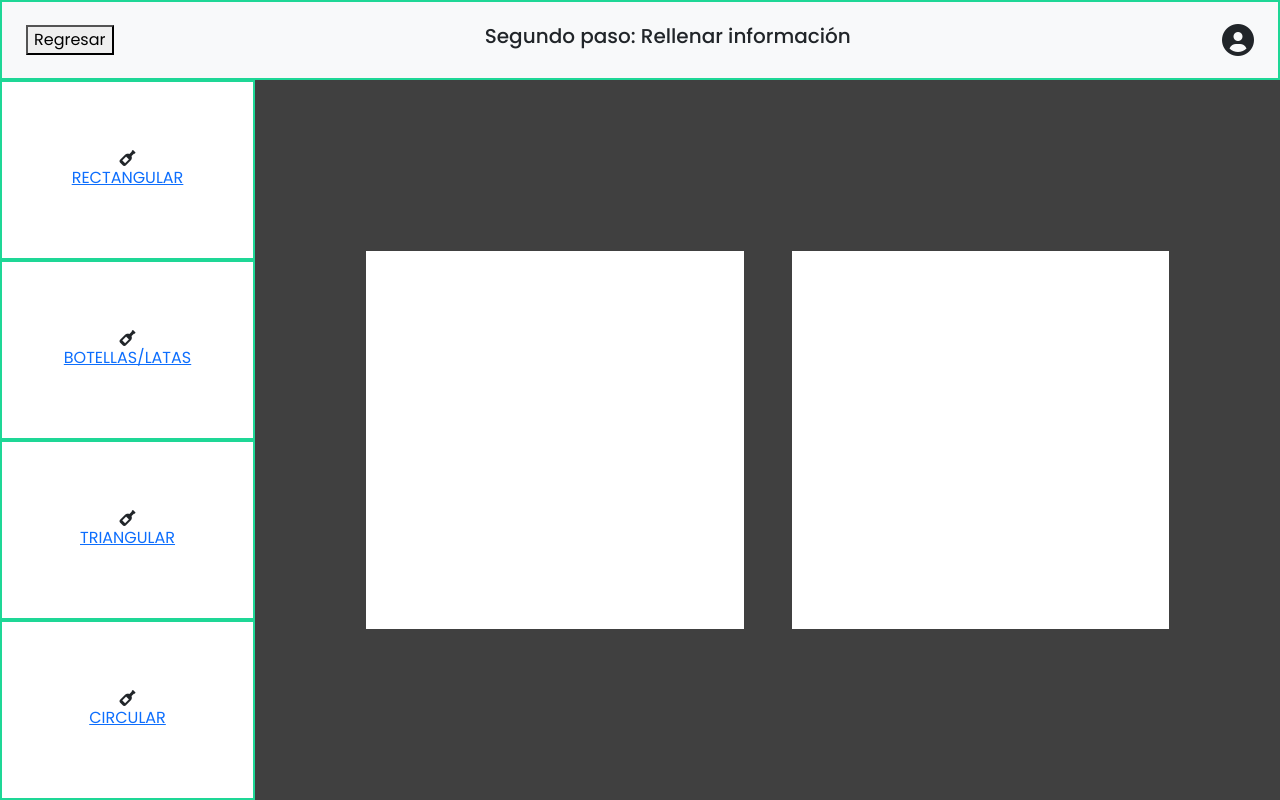
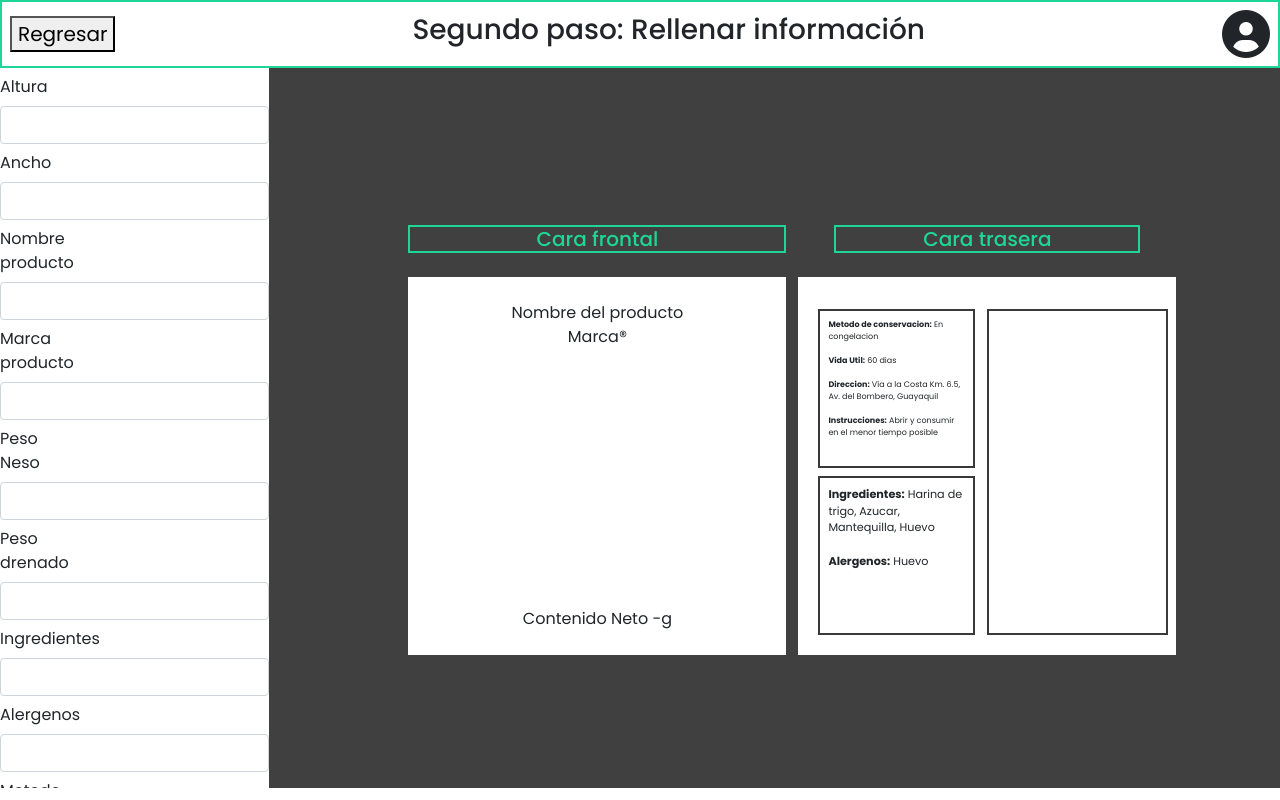
Before and after one commit to MMarck/etiket, a React (Create React App) app in the folder etiket-app/: page /rectangular in a window 1280 px wide. Built offline with nearby package versions, Linux system fonts and the light colour scheme.

Commit message:
previsualizacion rectangular, correccion de algunas advertencias, modificacion navbar

```diff
--- a/etiket-app/src/App.js
+++ b/etiket-app/src/App.js
@@ -4,8 +4,6 @@ import Header from "./components/Header";
 import HomeBody from "./components/HomeBody";
 import Navbar from './components/Navbar/Navbar';
 import Sidebar from './components/Sidebar/Sidebar';
-import SidebarRect from './components/SidebarRect';
-import background_image from './assets/fondo.png';
 import GeneradorRectagular from './components/GeneradorRectangular/GeneradorRectangular';
 import GeneradorBotella from './components/GeneradorBotella/GeneradorBotella';
 import GeneradorTriangular from './components/GeneradorTriangular/GeneradorTriangular';
@@ -31,7 +29,7 @@ function App() {
             <Navbar setHomeButton={true} information={'Primer paso: Escoger un tipo de plantilla'} />
             <div className='d-flex'>
               <Sidebar/>
-              <div className='container d-flex justify-content-center align-items-center m-0' style={{'background-color':'#404040'}} >
+              <div className='container d-flex justify-content-center align-items-center m-0' style={{backgroundColor:'#404040'}} >
                 <h1 className='m-0' style={{'color':'#979797', 'font-family':'Bradley Hand ITC', 'fontSize':'4.5rem', 'font-weight': 'bold', 'text-align': 'center'}} >Creemos una etiqueta <br></br> para tu producto</h1>
               </div>
             </div>
--- a/etiket-app/src/components/GeneradorBotella/GeneradorBotella.js
+++ b/etiket-app/src/components/GeneradorBotella/GeneradorBotella.js
@@ -11,8 +11,8 @@ class GeneradorBotella extends Component{
                 <Navbar setBackButton={true} information={'Segundo paso: Rellenar información'} />
                 <div className='d-flex'>
                     <Sidebar/>
-                    <div className='container d-flex justify-content-center align-items-center m-0' style={{'background-color':'#404040'}} >
-                        <div className='mx-4' style={{'background-color':'white', height:'100mm', width:'200mm'}}></div>
+                    <div className='container d-flex justify-content-center align-items-center m-0' style={{backgroundColor:'#404040'}} >
+                        <div className='mx-4' style={{backgroundColor:'white', height:'100mm', width:'200mm'}}></div>
                     </div>
                 </div>
             </div>
--- a/etiket-app/src/components/GeneradorCircular/GeneradorCircular.js
+++ b/etiket-app/src/components/GeneradorCircular/GeneradorCircular.js
@@ -11,8 +11,8 @@ class GeneradorCircular extends Component{
                 <Navbar setBackButton={true} information={'Segundo paso: Rellenar información'} />
                 <div className='d-flex'>
                     <Sidebar/>
-                    <div className='container d-flex justify-content-center align-items-center m-0' style={{'background-color':'#404040'}} >
-                        <div className='mx-4' style={{'background-color':'white', height:'100mm', width:'100mm', 'border-radius': '50%'}}></div>
+                    <div className='container d-flex justify-content-center align-items-center m-0' style={{backgroundColor:'#404040'}} >
+                        <div className='mx-4' style={{backgroundColor:'white', height:'100mm', width:'100mm', 'border-radius': '50%'}}></div>
                     </div>
                 </div>
             </div>
--- a/etiket-app/src/components/GeneradorRectangular/GeneradorRectangular.js
+++ b/etiket-app/src/components/GeneradorRectangular/GeneradorRectangular.js
@@ -1,20 +1,105 @@
 import { Component } from 'react';
 import './GeneradorRectangular.css';
 import Navbar from '../Navbar/Navbar';
-import Sidebar from '../Sidebar/Sidebar';
 
 class GeneradorRectangular extends Component{
+    constructor(props){
+        super(props);
+        this.state = {
+            altura: '',
+            ancho: '',
+            nombreProducto: '',
+            marca: '',
+            pesoNeto: '',
+            presoDrenado: '',
+            ingredientes: '',
+            alergenos: '',
+            metodoConservacion: '',
+            vidaUtil:'',
+            direccion: '',
+            instrucciones: ''
+        };
+        this.updateStateVariable = this.updateStateVariable.bind(this);
+    }
+
+    /*
+    * Para que este metodo funcione bien se debe declarar
+    * la variable A en el estado y el input debe tener el
+    * prop 'name' con el nombre A
+    */
+    updateStateVariable(event){
+        const { value, name } = event.target;
+        this.setState({
+            [name]: value
+        })
+    }
+
 
     render(){
         return(
             <div>
                 <Navbar setBackButton={true} information={'Segundo paso: Rellenar información'} />
                 <div className='d-flex'>
-                    <Sidebar/>
-                    <div className='container d-flex justify-content-center align-items-center m-0' style={{'background-color':'#404040'}} >
-                        <div className='mx-4' style={{'background-color':'white', height:'100mm', width:'100mm'}}></div>
-                        <div className='mx-4' style={{'background-color':'white', height:'100mm', width:'100mm'}}></div>
+
+                    <form style={{overflow: 'auto', overflowY: 'scroll', maxHeight: '90vh'}}>
+                        <label htmlFor="altura" className="col-sm-2 col-form-label">Altura</label>
+                        <input name='altura' type="text" onChange={this.updateStateVariable} className="form-control" id="altura"/>
+
+                        <label htmlFor="ancho" className="col-sm-2 col-form-label">Ancho</label>
+                        <input name='ancho' type="text" onChange={this.updateStateVariable} className="form-control" id="ancho"/>
+
+                        <label htmlFor="nombre" className="col-sm-2 col-form-label">Nombre producto</label>
+                        <input name='nombreProducto' type="text" onChange={this.updateStateVariable} className="form-control" id="nombre"/>
+
+                        <label htmlFor="marca" className="col-sm-2 col-form-label">Marca producto</label>
+                        <input name='marca' type="text" onChange={this.updateStateVariable} className="form-control" id="marca"/>
+
+                        <label htmlFor="pesoNeto" className="col-sm-2 col-form-label">Peso Neso</label>
+                        <input name='pesoNeto' type="text" onChange={this.updateStateVariable} className="form-control" id="pesoNeto"/>
+
+                        <label htmlFor="presoDrenado" className="col-sm-2 col-form-label">Peso drenado</label>
+                        <input name='presoDrenado' type="text" onChange={this.updateStateVariable} className="form-control" id="presoDrenado"/>
+
+                        <label htmlFor="ingredientes" className="col-sm-2 col-form-label">Ingredientes</label>
+                        <input name='ingredientes' type="text" onChange={this.updateStateVariable} className="form-control" id="ingredientes"/>
+
+                        <label htmlFor="alergenos" className="col-sm-2 col-form-label">Alergenos</label>
+                        <input name='alergenos' type="text" onChange={this.updateStateVariable} className="form-control" id="alergenos"/>
+
+                        <label htmlFor="metodoConservacion" className="col-sm-2 col-form-label">Metodo conservacion</label>
+                        <input name='metodoConservacion' type="text" onChange={this.updateStateVariable} className="form-control" id="metodoConservacion"/>
+
+                        <label htmlFor="vidaUtil" className="col-sm-2 col-form-label">Vida Util</label>
+                        <input name='vidaUtil' type="text" onChange={this.updateStateVariable} className="form-control" id="vidaUtil"/>
+
+                        <label htmlFor="direccion" className="col-sm-2 col-form-label">Direccion</label>
+                        <input name='direccion' type="text" onChange={this.updateStateVariable} className="form-control" id="direccion"/>
+
+                        <label htmlFor="instrucciones" className="col-sm-2 col-form-label">Instrucciones</label>
+                        <input name='instrucciones' type="text" onChange={this.updateStateVariable} className="form-control" id="instrucciones"/>
+
+
+                    </form>
+
+
+                    <div className='container d-flex justify-content-center align-items-center m-0' style={{backgroundColor:'#404040', height: '90vh', overflow: 'auto', overflowY: 'scroll', maxHeight: '90vh'}} >
+                        <FrontRectangular
+                            productName={this.state.nombreProducto}
+                            brand={this.state.marca}
+                            netWeigth={this.state.pesoNeto}
+                            drenWeigth={this.state.presoDrenado}
+                        />
+
+                        <BackRectangular
+                            ingredients={this.state.ingredientes}
+                            allergens = {this.state.alergenos}
+                            conservationMethod = {this.state.metodoConservacion}
+                            life = {this.state.vidaUtil}
+                            direction = {this.state.direccion}
+                            instructions = {this.state.instrucciones}
+                        />
                     </div>
+
                 </div>
             </div>
       )
@@ -22,3 +107,92 @@ class GeneradorRectangular extends Component{
 }
 
 export default GeneradorRectangular;
+
+
+/*
+ * Componente para dibujar la parte DELANTERA de la etiqueta rectangular
+*/
+function FrontRectangular ({productName, brand, netWeigth, drenWeigth}){
+    productName = productName? productName:'Nombre del producto';
+    brand = brand? brand:'Marca®';
+    netWeigth = netWeigth? netWeigth:'-';
+    drenWeigth = drenWeigth? drenWeigth:false;
+
+    return(
+        <div>
+            <h5 className='m-4' style={{'border':'2px solid #1ED796', textAlign:'center', color:'#1ED796'}} >Cara frontal</h5>
+            <div className='mx-4 p-4 d-flex flex-column justify-content-between align-items-center'
+            style={{backgroundColor:'white', height:'100mm', width:'100mm', textAlign:'center'}}
+            >
+
+                <div className='d-flex flex-column justify-content-between align-items-center' >
+                    <span> {productName} </span>
+                    <span> {brand} </span>
+                </div>
+
+                <div className='d-flex flex-column justify-content-between align-items-center' >
+                    <span> Contenido Neto {netWeigth}g </span>
+
+                    {drenWeigth?
+                        <span> Contenido drenado {drenWeigth}g </span>
+                        :''
+                    }
+
+                </div>
+
+
+            </div>
+        </div>
+    )
+}
+
+
+/*
+ * Componente para dibujar la parte TRASERA de la etiqueta rectangular
+*/
+function BackRectangular ({ingredients, allergens, conservationMethod, life, direction, instructions}){
+    ingredients= ingredients? ingredients: 'Harina de trigo, Azucar, Mantequilla, Huevo';
+    allergens= allergens? allergens: 'Huevo';
+    conservationMethod= conservationMethod? conservationMethod: 'En congelacion';
+    life= life? life:'60';
+    direction= direction? direction: ' Vía a la Costa Km. 6.5, Av. del Bombero, Guayaquil ';
+    instructions= instructions? instructions: 'Abrir y consumir en el menor tiempo posible';
+
+    return(
+        <div>
+            <h5 className='m-4' style={{'border':'2px solid #1ED796', textAlign:'center', color:'#1ED796'}} >Cara trasera</h5>
+            <div className='row p-2'
+            style={{backgroundColor:'white', height:'100mm', width:'100mm', textAlign:'center'}}
+            >
+
+                <div className='col-6 my-2 pt-2'  style={{ height: '90%'}}  >
+
+                    <div className='col-12 my-2 p-2' style={{border: '2px solid #3a3a3a', height: '50%', fontSize:'0.5em', textAlign:'left'}} >
+
+                        <span> <strong>Metodo de conservacion:</strong> {conservationMethod}</span>
+                        <br/><br/>
+                        <span> <strong>Vida Util:</strong> {life} dias</span>
+                        <br/><br/>
+                        <span> <strong>Direccion:</strong>{direction}</span>
+                        <br/><br/>
+                        <span> <strong>Instrucciones:</strong> {instructions}</span>
+                        <br/><br/>
+
+                    </div>
+
+                    <div className='col-12 my-2 p-2' style={{border: '2px solid #3a3a3a', height: '50%', fontSize:'0.7em',  textAlign:'left'}} >
+                        <span> <strong>Ingredientes:</strong> {ingredients}</span>
+                        <br/><br/>
+                        <span> <strong>Alergenos:</strong> {allergens}</span>
+                    </div>
+
+                </div>
+
+                <div className='col-6 my-4 p-2' style={{border: '2px solid #3a3a3a', height: '90%'}} >
+                </div>
+
+
+            </div>
+        </div>
+    )
+}
--- a/etiket-app/src/components/GeneradorTriangular/GeneradorTriangular.js
+++ b/etiket-app/src/components/GeneradorTriangular/GeneradorTriangular.js
@@ -11,7 +11,7 @@ class GeneradorTriangular extends Component{
                 <Navbar setBackButton={true} information={'Segundo paso: Rellenar información'} />
                 <div className='d-flex'>
                     <Sidebar/>
-                    <div className='container d-flex justify-content-center align-items-center m-0' style={{'background-color':'#404040'}} >
+                    <div className='container d-flex justify-content-center align-items-center m-0' style={{backgroundColor:'#404040'}} >
                         <h1 className='m-0' style={{'color':'#979797', 'font-family':'Bradley Hand ITC', 'fontSize':'4.5rem', 'font-weight': 'bold', 'text-align': 'center'}} >GeneradorTriangular</h1>
                     </div>
                 </div>
--- a/etiket-app/src/components/navbar/Navbar.css
+++ b/etiket-app/src/components/navbar/Navbar.css
@@ -21,3 +21,15 @@
 #homeBtn:hover{
     color: white;
 }
+
+button{
+    font-size: 2.5vh;
+}
+
+#navTitle{
+    font-size: 3.5vh;
+}
+
+#navIcon{
+    font-size: 6vh;
+}
--- a/etiket-app/src/components/navbar/Navbar.js
+++ b/etiket-app/src/components/navbar/Navbar.js
@@ -1,12 +1,8 @@
 import { Component } from 'react';
 import { Link } from 'react-router-dom';
 import './Navbar.css';
-import {AiFillHome} from "react-icons/ai"
 
 
-function UserGreeting(props) {
-    return <h1>Welcome back!</h1>;
-  }
 class Navbar extends Component{
 
     constructor(props){
@@ -24,10 +20,7 @@ class Navbar extends Component{
 
         return(
 
-            <nav className="navbar navbar-expand-lg navbar-light bg-light px-4 colored_border" id='navbar'>
-                <div className="collapse navbar-collapse d-flex justify-content-between" id="navbarSupportedContent">
-
-
+            <div className="p-2 collapse navbar-collapse d-flex justify-content-between colored_border" id="navbarSupportedContent">
 
                 {this.state.homeButton?
                     <Link to="/">
@@ -42,12 +35,11 @@ class Navbar extends Component{
                 : ''}
 
 
-                    <h5> {this.props.information} </h5>
+                <h5 id='navTitle'> {this.props.information} </h5>
 
-                    <i className="fa-solid fa-circle-user fa-2xl"></i>
+                <i id='navIcon' className="fa-solid fa-circle-user "></i>
 
             </div>
-            </nav>
 
       )
     };
```
Lines whose indentation alone changed are shown as unchanged.
